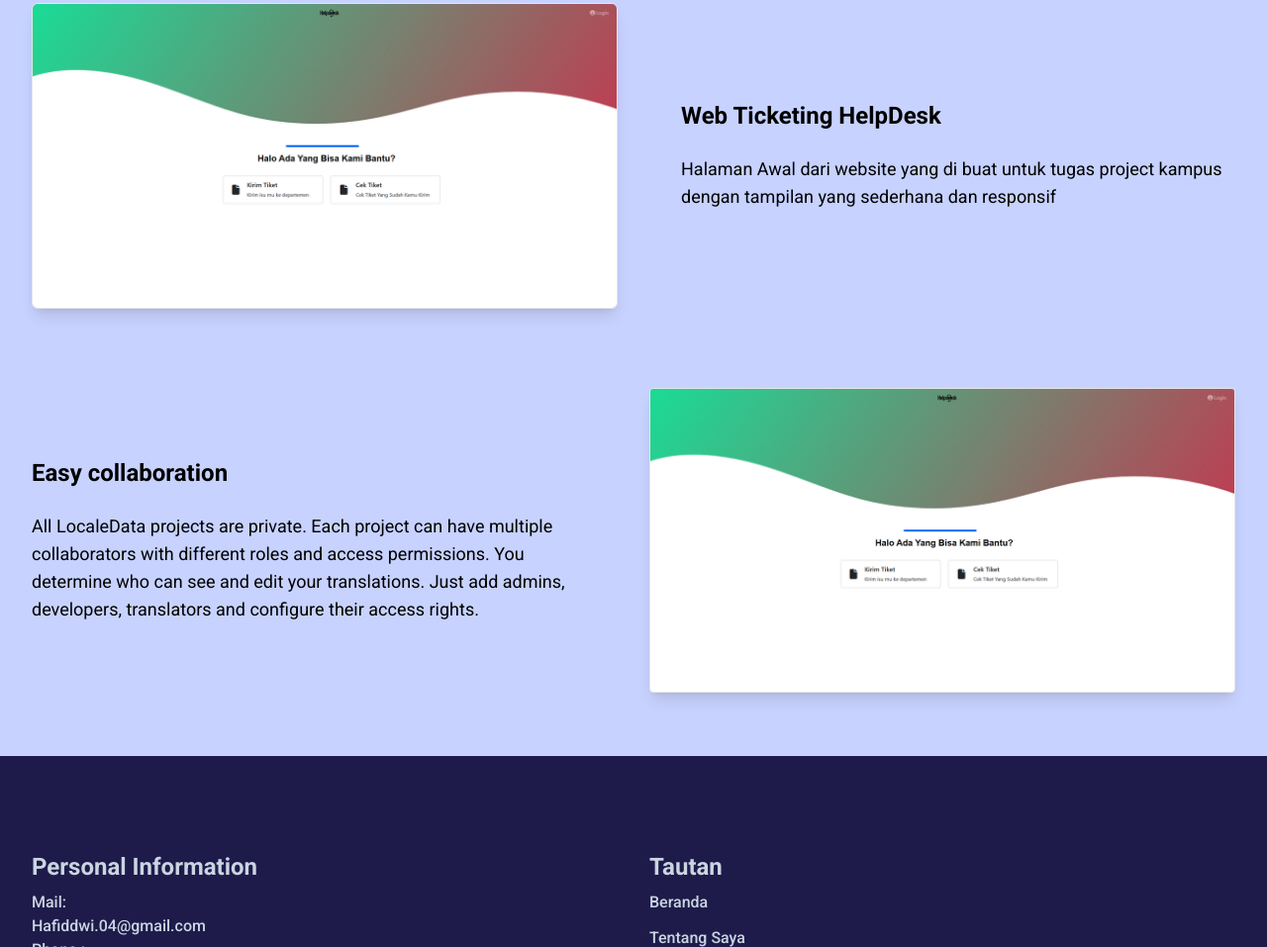
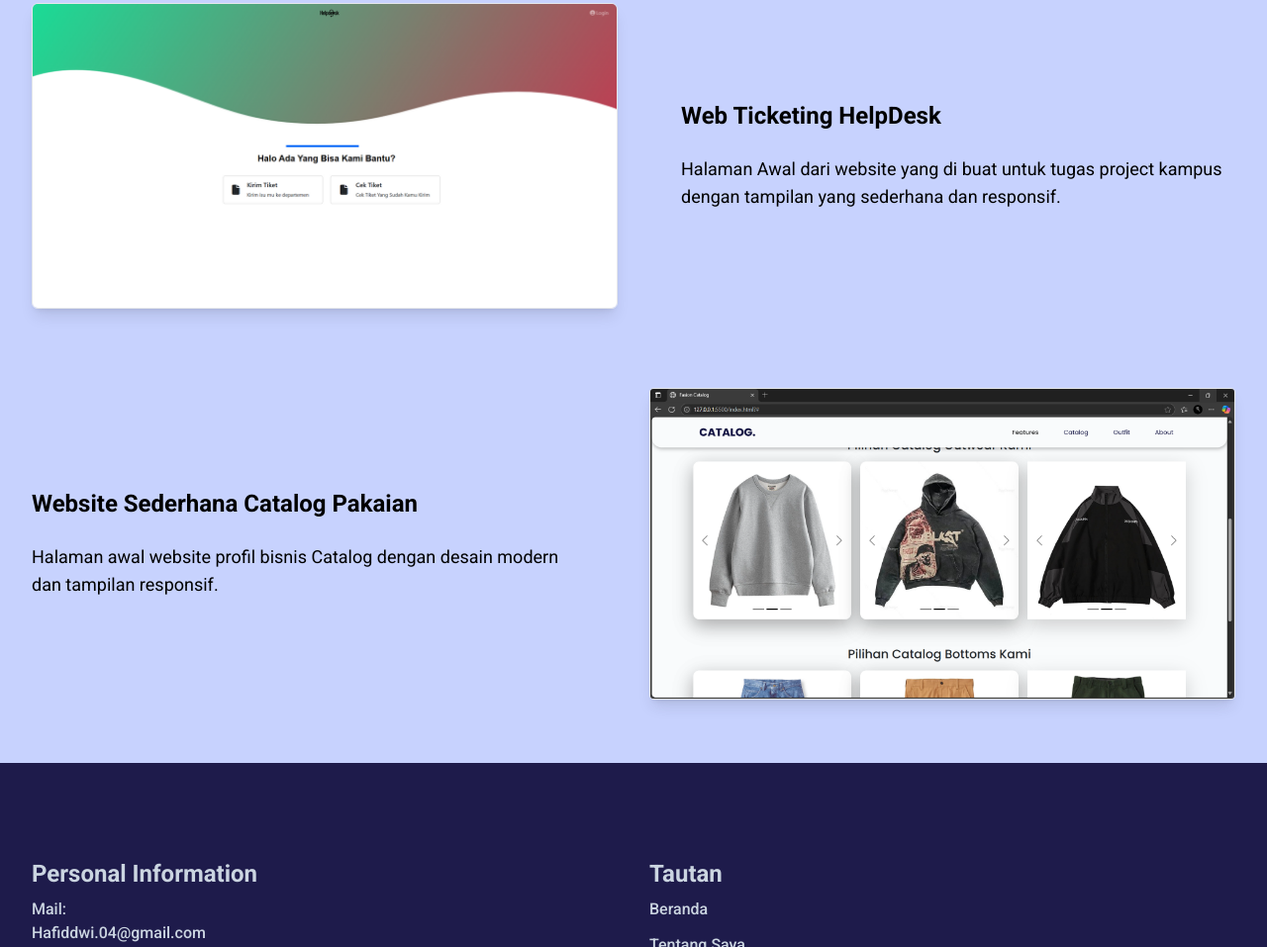
Before and after one commit to Pemudadiamu/cv-hafid, a website: page index.html in a window 1280 px wide. Shown: the part 1761-2718 px from the top of the page at 99% size. Drawn offline with Linux system fonts and the light colour scheme; files whose address does not match are found by name.

Commit message:
Update index.html
masukin gambar project

```diff
--- a/index.html
+++ b/index.html
@@ -186,24 +186,21 @@
                 Web Ticketing HelpDesk
             </h3>
             <p class="sm:text-lg mt-6">
-                Halaman Awal dari website yang di buat untuk tugas project kampus dengan tampilan yang sederhana dan responsif
+                Halaman Awal dari website yang di buat untuk tugas project kampus dengan tampilan yang sederhana dan responsif.
             </p>
         </div>
     </div>
 
     <div class="flex flex-wrap items-center mt-20 text-left text-center">
         <div class="w-full md:w-3/5 lg:w-1/2 px-4">
-            <img src="img/view-ticket.png" alt="project members" class="inline-block rounded shadow-lg border border-merino-400">
+            <img src="Screenshot 2025-07-10 015702.png" alt="project members" class="inline-block rounded shadow-lg border border-merino-400">
         </div>
         <div class="w-full md:w-2/5 lg:w-1/2 px-4 md:order-first text-center md:text-left lg:pr-12">
             <h3 class="font-bold mt-8 text-xl md:mt-0 sm:text-2xl">
-                Easy collaboration
+                Website Sederhana Catalog Pakaian
             </h3>
             <p class="sm:text-lg mt-6">
-                All LocaleData projects are private. Each project can have multiple collaborators
-                with different roles and access permissions. You determine who can see and edit
-                your translations. Just add admins, developers, translators and configure their
-                access rights.
+                Halaman awal website profil bisnis Catalog dengan desain modern dan tampilan responsif.
             </p>
         </div>
     </div>
```
